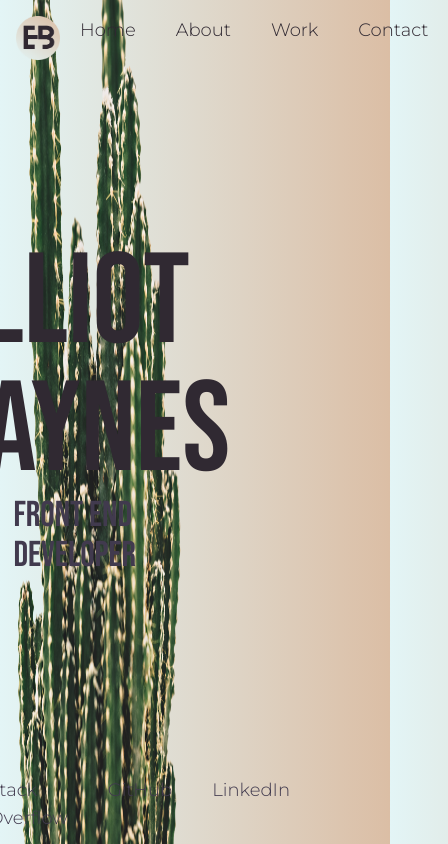
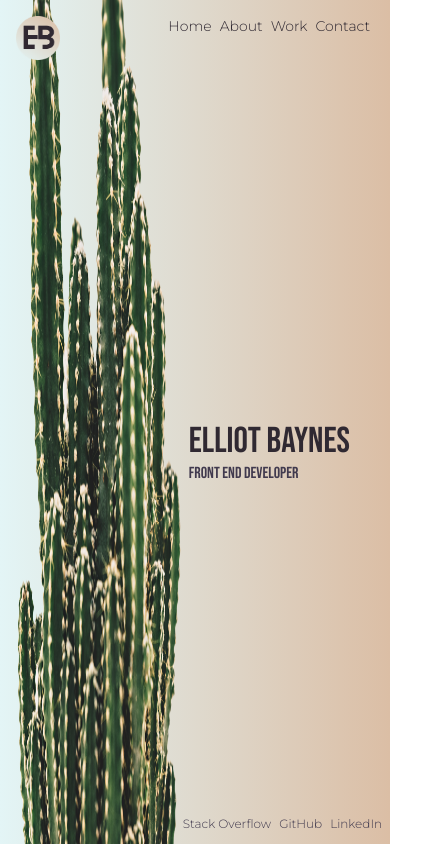
Before and after one commit to eabaynes/react-portfolio, a React (Vite) app: page / in a window 390 px wide. Shown: the whole page, 448 px wide, since content can reach past the window. Built offline with nearby package versions, Linux system fonts and the light colour scheme.

Commit message:
fix some mobile styling

```diff
--- a/src/components/body-container.jsx
+++ b/src/components/body-container.jsx
@@ -9,15 +9,15 @@ export default function BodyContainer(props) {
       return (
         <div>
           <img
-            className="absolute left-0 top-0 -z-10 h-screen w-screen"
+            className="fixed top-0 -z-10 h-screen overflow-hidden"
             src="./Cactus.png"
             alt="Cactus"
           />
-          <div className="absolute right-20 top-20 mt-20 flex flex-col justify-end pr-20 pt-20">
-            <h1 className="font-bebas-neue text-9xl text-deep-purple">
+          <div className=" fixed right-10 top-1/2 flex flex-col justify-end">
+            <h1 className="font-bebas-neue text-4xl text-deep-purple md:text-7xl lg:text-9xl">
               Elliot Baynes
             </h1>
-            <h2 className="ml-20 font-bebas-neue text-4xl text-mid-purple">
+            <h2 className="font-bebas-neue text-mid-purple lg:ml-20 lg:text-4xl">
               Front End Developer
             </h2>
           </div>
--- a/src/components/contact.jsx
+++ b/src/components/contact.jsx
@@ -45,10 +45,16 @@ export default function Contact() {
   }
 
   return (
-    <section>
-      <h1>Contact Me</h1>
-      <form id="contact-form" onSubmit={handleSubmit}>
-        <div>
+    <section className="flex flex-col items-center">
+      <h1 className="my-5 font-bebas-neue text-6xl text-deep-purple">
+        Contact Me
+      </h1>
+      <form
+        id="contact-form"
+        className="m-2 rounded-md bg-mid-purple bg-opacity-30 p-4"
+        onSubmit={handleSubmit}
+      >
+        <div className="flex flex-col">
           <label htmlFor="name">Name:</label>
           <input
             type="text"
@@ -57,7 +63,7 @@ export default function Contact() {
             name="name"
           />
         </div>
-        <div>
+        <div className="flex flex-col">
           <label htmlFor="email">Email address:</label>
           <input
             type="email"
@@ -66,7 +72,7 @@ export default function Contact() {
             name="email"
           />
         </div>
-        <div>
+        <div className="flex flex-col">
           <label htmlFor="message">Message:</label>
           <textarea
             name="message"
@@ -80,10 +86,15 @@ export default function Contact() {
             <p className="error-text">{errorMessage}</p>
           </div>
         )}
-        <button type="submit">Submit</button>
+        <button
+          type="submit"
+          className="mx-2 my-1 rounded-lg bg-deep-purple px-2 py-1 text-center font-bebas-neue text-white"
+        >
+          Submit
+        </button>
       </form>
 
-      <div>
+      <div className="my-3 text-sm">
         <h2>Or, you can reach out to me through LinkedIn below</h2>
       </div>
     </section>
--- a/src/components/footer.jsx
+++ b/src/components/footer.jsx
@@ -1,16 +1,16 @@
 export default function Footer() {
   return (
-    <footer className="fixed bottom-3 right-20 text-lg text-mid-purple">
+    <footer className="transparent fixed bottom-3 right-1 text-xs text-mid-purple md:text-sm lg:text-lg">
       <ul className="flex justify-end">
-        <li className="mx-5">
+        <li className="mx-1 hover:text-orange-700 lg:mx-5">
           <a href="https://stackoverflow.com/users/21523615/ceramiccat">
             Stack Overflow
           </a>
         </li>
-        <li className="mx-5">
+        <li className="mx-1 hover:text-slate-700 lg:mx-5">
           <a href="https://github.com/eabaynes">GitHub</a>
         </li>
-        <li className="mx-5">
+        <li className="mx-1 hover:text-purple-700 lg:mx-5">
           <a href="https://www.linkedin.com/in/elliot-baynes-4a182b248/">
             LinkedIn
           </a>
--- a/src/components/navbar.jsx
+++ b/src/components/navbar.jsx
@@ -4,23 +4,23 @@ export default function NavBar(props) {
   return (
     <nav className="transparent flex justify-between p-4">
       <img className="w-11" src="./EB.png" alt="logo" />
-      <ul className="flex justify-between text-lg text-deep-purple">
-        <li className="mx-5">
+      <ul className="flex justify-between  text-sm text-deep-purple md:text-lg lg:text-lg">
+        <li className="mx-1 lg:mx-5">
           <a href="/" onClick={props.navClickHandler}>
             Home
           </a>
         </li>
-        <li className="mx-5">
+        <li className="mx-1 lg:mx-5">
           <a href="/about" onClick={props.navClickHandler}>
             About
           </a>
         </li>
-        <li className="mx-5">
+        <li className="mx-1 lg:mx-5">
           <a href="/work" onClick={props.navClickHandler}>
             Work
           </a>
         </li>
-        <li className="mx-5">
+        <li className="mx-1 lg:mx-5">
           <a href="/contact" onClick={props.navClickHandler}>
             Contact
           </a>
```
